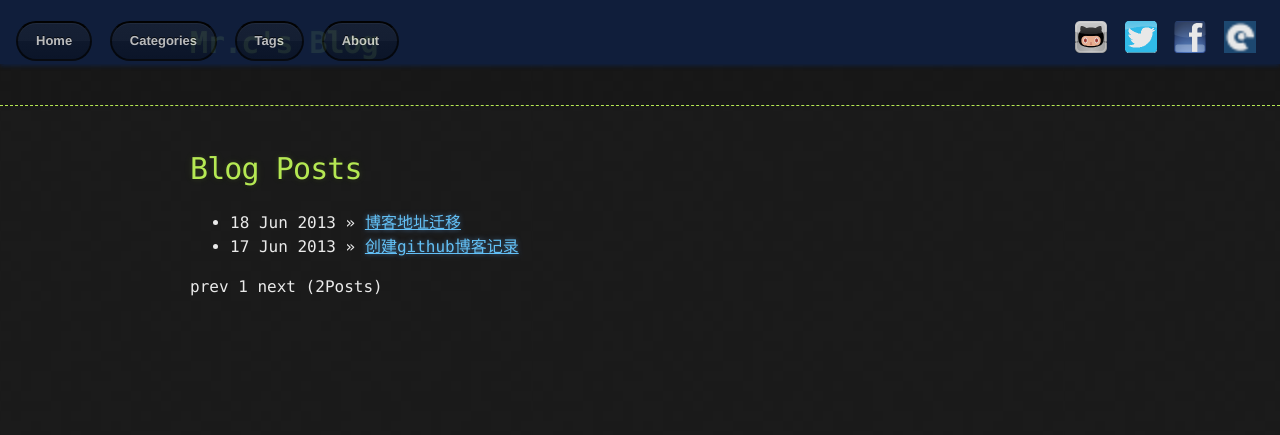
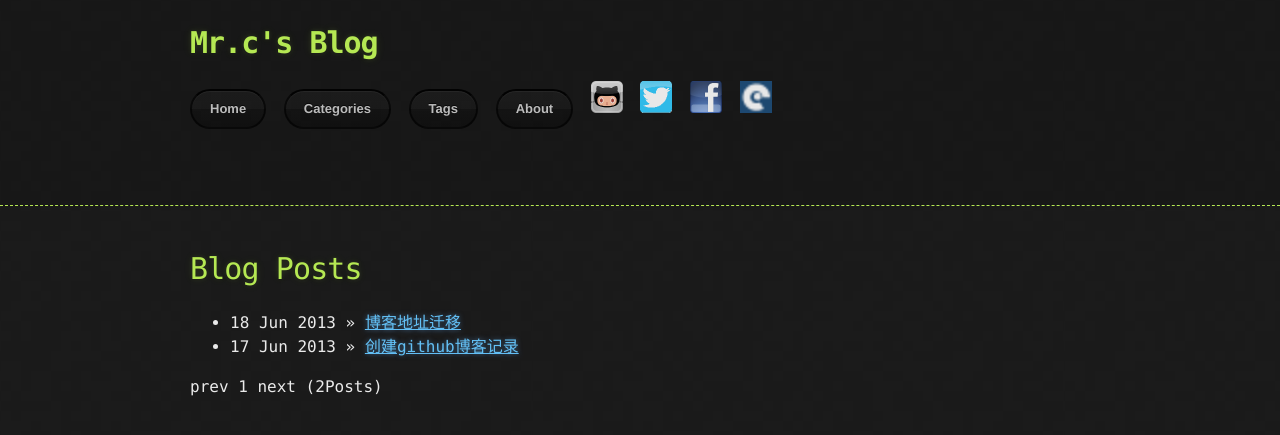
Before and after one commit to MichaelRoshen/michaelroshen.github.com, a Jekyll site: the page built from index.html, in a window 1280 px wide. Shown: the top 435 px of the page. Built offline with Jekyll 4.4.1, drawn with Linux system fonts in a browser that asks for light colours; Markdown is read by kramdown in place of the engine named in the settings; the list of posts is cut into pages by our own code.

Commit message:
add navbar to the defaul.html

```diff
--- a/_layouts/default.html
+++ b/_layouts/default.html
@@ -23,14 +23,11 @@
           <li><a href="/categories" class="btn btn-github">Categories</a></li>
           <li><a href="/tags" class="btn btn-github">Tags</a></li>
           <li><a href="/about" class="btn btn-github">About</a></li>
-        </ul>
-
-        <ul class="navBarListRight">
-            <li><a href="https://github.com/MichaelRoshen" target="_blank"><img src="/images/github.png" alt="github" title="GitHub" class="navDock" height="32" /></a></li>
+          <li><a href="https://github.com/MichaelRoshen" target="_blank"><img src="/images/github.png" alt="github" title="GitHub" class="navDock" height="32" /></a></li>
          <li><a href="/" target="_blank"><img src="/images/twitter.png" alt="github" title="Twitter" class="navDock" height="32" /></a></li>
          <li><a href="/" target="_blank"><img src="/images/facebook.png" alt="github" title="FaceBook" class="navDock" height="32" /></a></li>
          <li><a href="http://michael-roshen.iteye.com/" target="_blank"><img src="/images/iteye.png" alt="github" title="Iteye" class="navDock" height="32" /></a> </li>
-         </ul>
+        </ul>
     </nav>
         </section>
 
--- a/stylesheets/stylesheet.css
+++ b/stylesheets/stylesheet.css
@@ -240,15 +240,11 @@ img.navDock:hover {
 }
 
 nav#navBarTop {
-	position: fixed;
 	left: 0;
-    top: 0;
-	width: 100%;
-	height: 64px;
+	top: 0;
+	width: 80%;
+	height: 84px;
 	z-index: 32;
-
-    background-color: #102040;
-	box-shadow: 0 2px 4px #102040;
 	opacity: 0.90;
 }
 
@@ -271,20 +267,9 @@ nav ul {
 }
 
 nav .navBarListLeft {
-    position: relative;
-	left: 0;
-    top: 0;
-	padding-left: 16px;
-	padding-top: 5px;
+	padding-left: 0px;
 }
 
-nav .navBarListRight {
-    position: absolute;
-	right: 0;
-    top: 0;
-	padding-right: 16px;
-	padding-top: 5px;
-}
 
 nav li {
 	display: inline;
```
